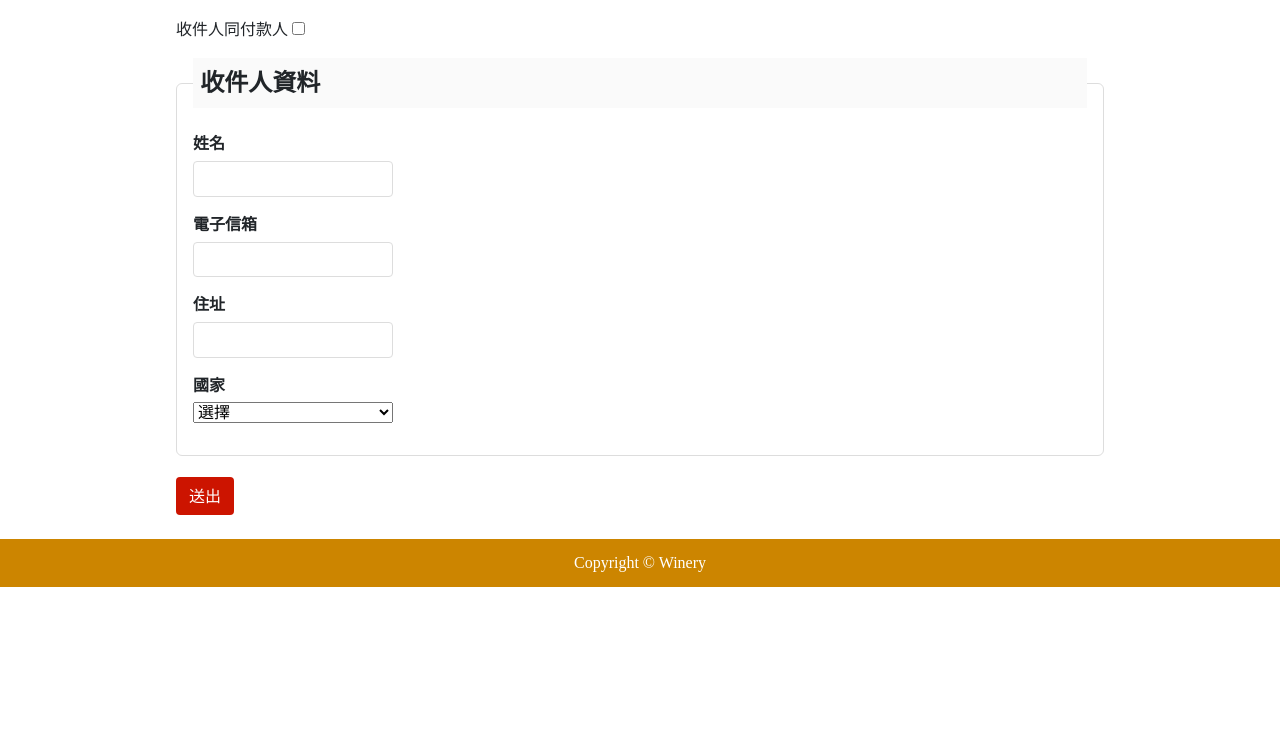
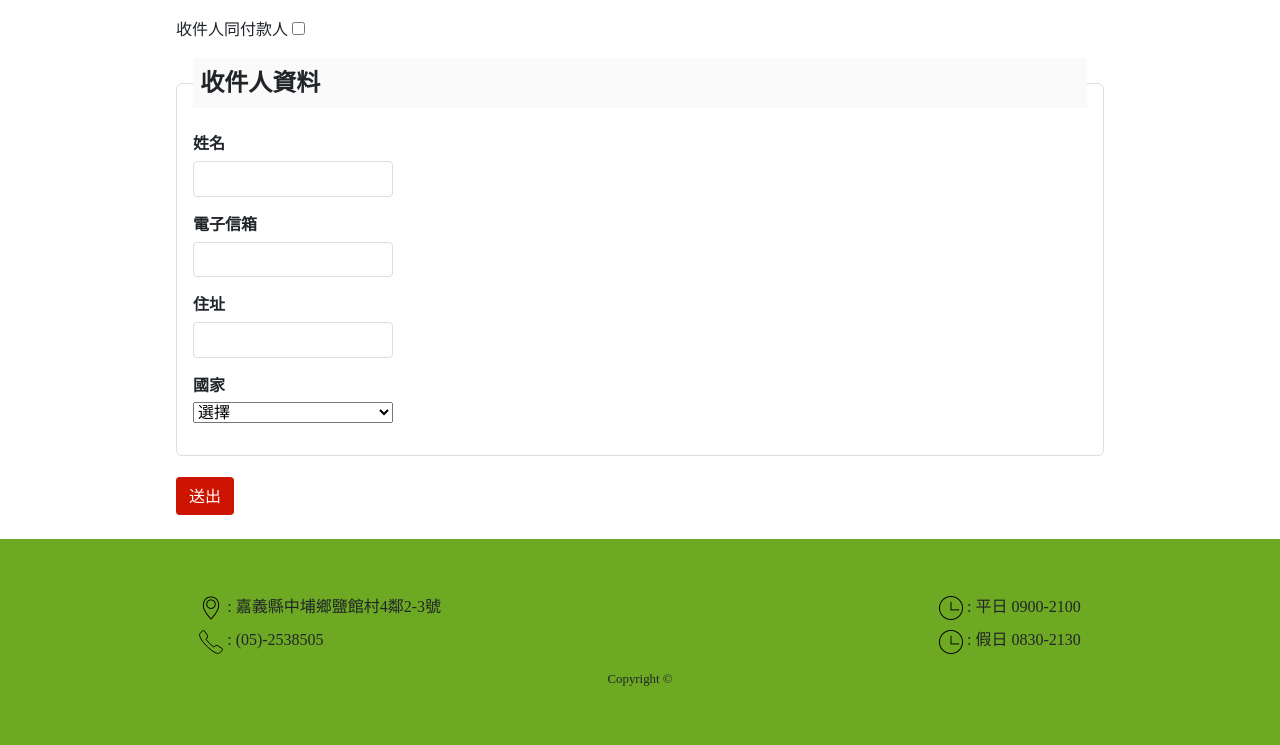
Before and after one commit to asdzxc55888/F2E-Final, a plain HTML site: page checkout.html in a window 1280 px wide. Shown: the part 871-1616 px from the top of the page. Before the commit the page ends 1458 px from the top, so only its background shows below. Drawn offline with nearby package versions, Linux system fonts and the light colour scheme; no server answers.

Commit message:
加FOOTER

```diff
--- a/checkout.html
+++ b/checkout.html
@@ -172,9 +172,27 @@
 
 </div>
 
-<footer id="site-info">
-		Copyright &copy; Winery
-	</footer>
+<div class="footer">
+		<footer class="py-5 bg-black">
+				<div class="container">
+						<div class="row">
+								<div class="col">
+										<p class="m-2 footerp">
+												<img class="img-fluid" src="img/index/if_location-pin-map-place-position_3209306.png"> : 嘉義縣中埔鄉鹽館村4鄰2-3號</p>
+										<p class="m-2 footerp">
+												<img class="img-fluid" src="img/index/if_phone1_172517.png"> : (05)-2538505</p>
+								</div>
+								<div class="col">
+										<p class="m-2 footerp1">
+												<img class="img-fluid" src="img/index/if_Clock_657914.png"> : 平日 0900-2100</p>
+										<p class="m-2 footerp1">
+												<img class="img-fluid" src="img/index/if_Clock_657914.png"> : 假日 0830-2130</p>
+								</div>
+						</div>
+						<p class="m-2 text-center text-black small">Copyright &copy;</p>
+				</div>
+		</footer>
+	</div>
 
 </body>
 </html>
```
